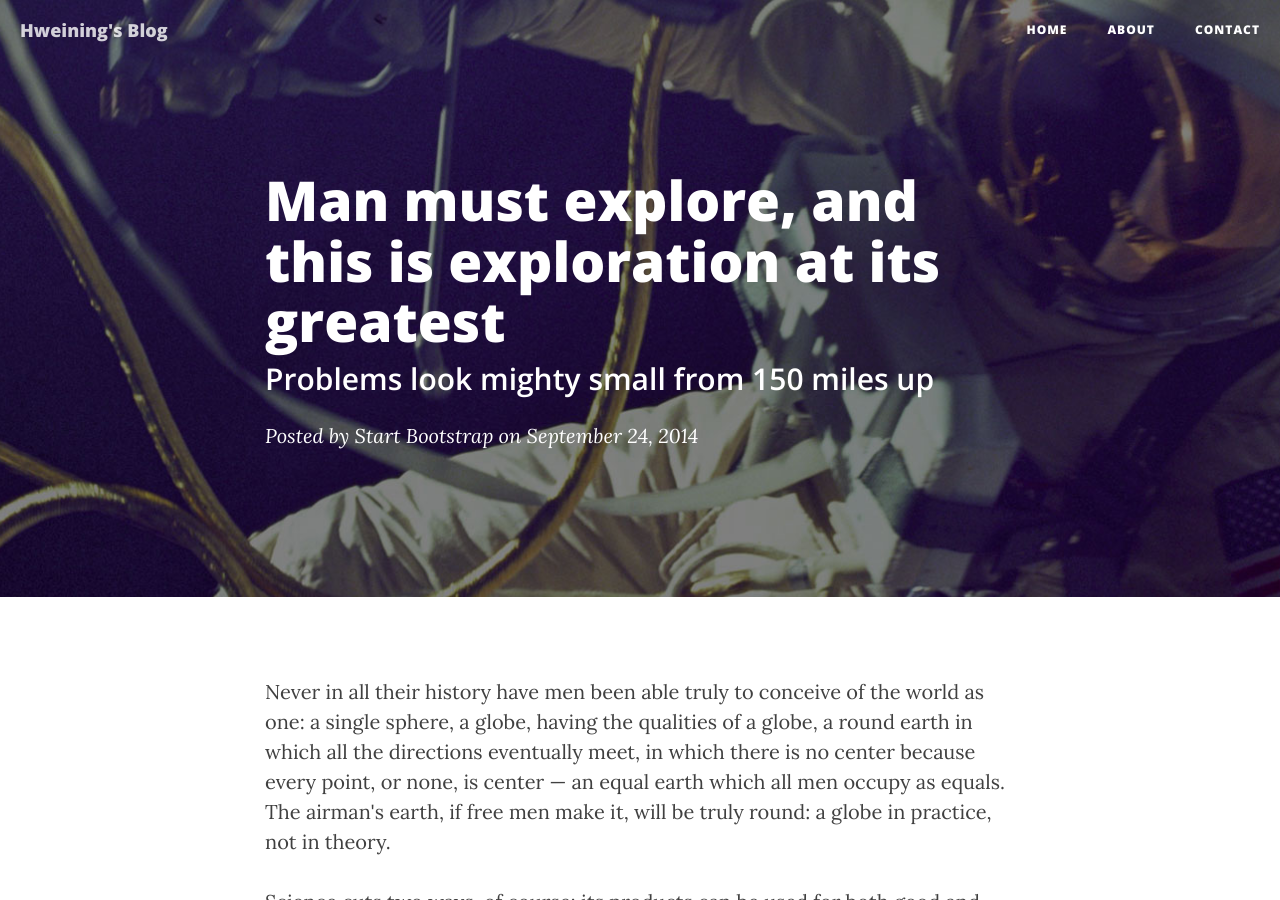
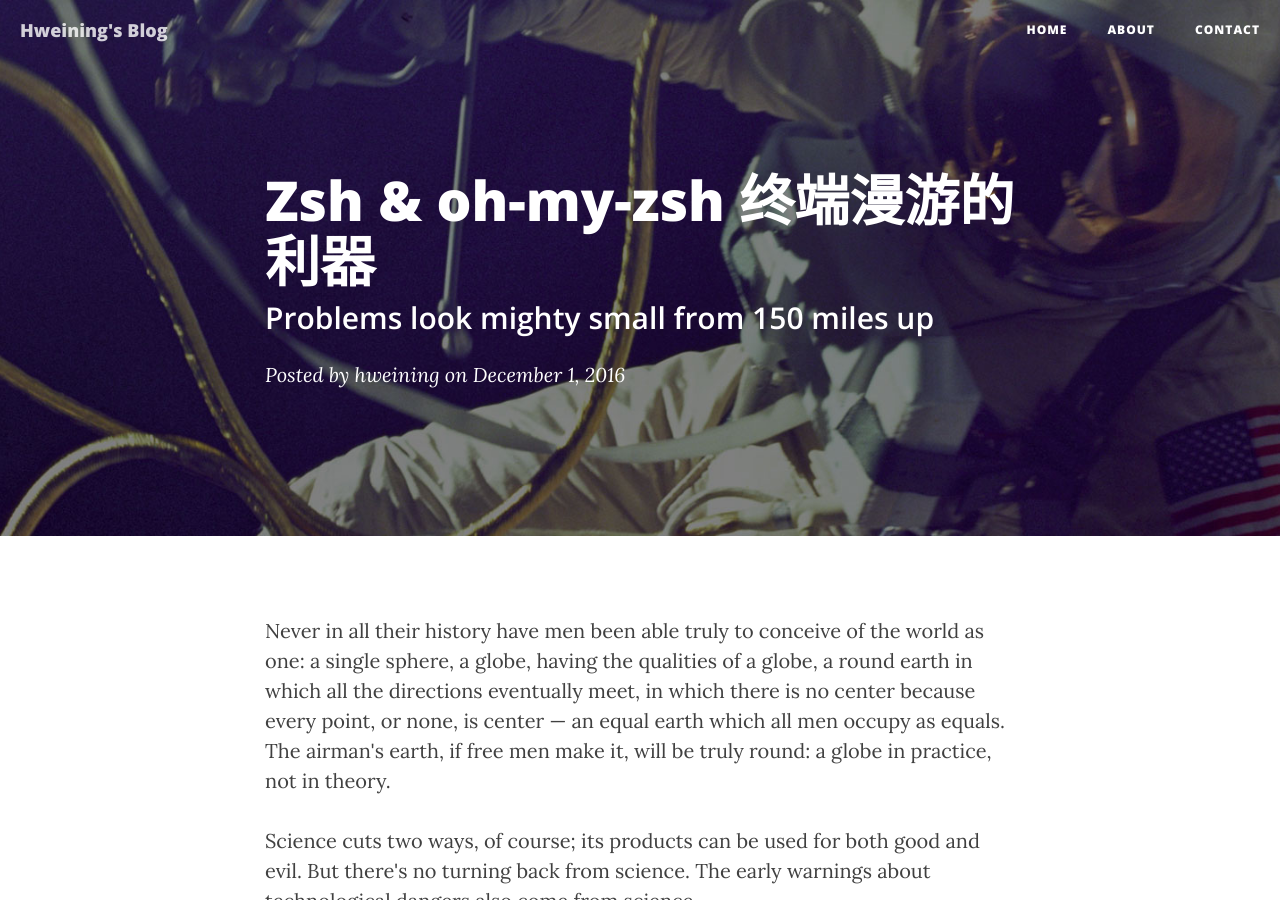
Before and after one commit to hweining/hweining.github.com, a Jekyll site: the page built from _posts/2016-11-31-Your-Zsh.md, in a window 1280 px wide and 900 px high. Built offline with Jekyll 4.4.1, drawn with Linux system fonts in a browser that asks for light colours; nearby versions of some CDN libraries.

Commit message:
Update and rename 2014-09-24-man-must-explore.markdown to 2016-11-31-Your-Zsh.md

```diff
--- a/_posts/2014-09-24-man-must-explore.markdown
+++ b/_posts/2016-11-31-Your-Zsh.md
@@ -1,9 +1,9 @@
 ---
 layout:     post
-title:      "Man must explore, and this is exploration at its greatest"
+title:      Zsh & oh-my-zsh 终端漫游的利器
 subtitle:   "Problems look mighty small from 150 miles up"
-date:       2014-09-24 12:00:00
-author:     "Start Bootstrap"
+date:       2016-11-30 20:00:00
+author:     hweining
 header-img: "img/post-bg-06.jpg"
 ---
 
```
